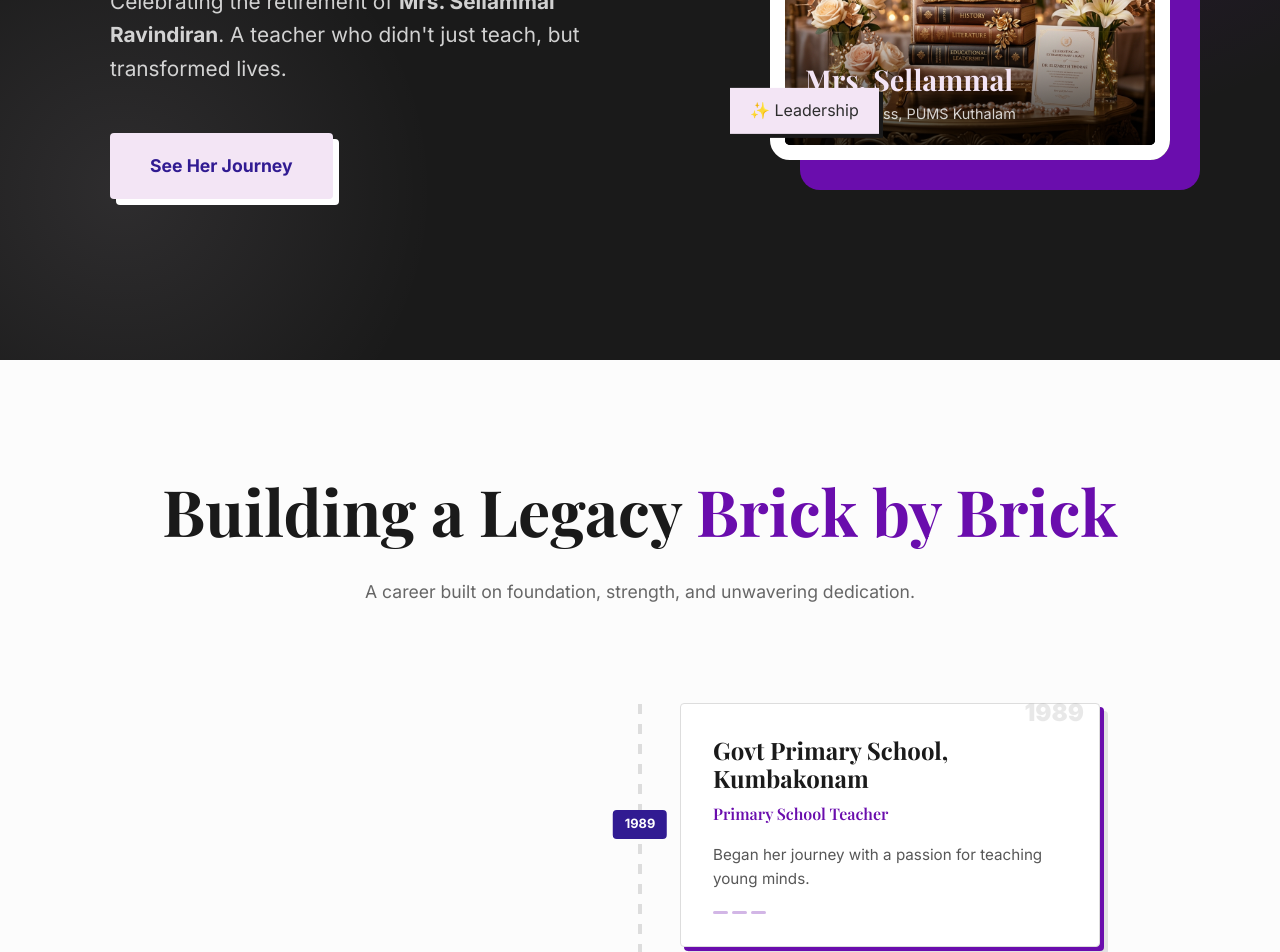
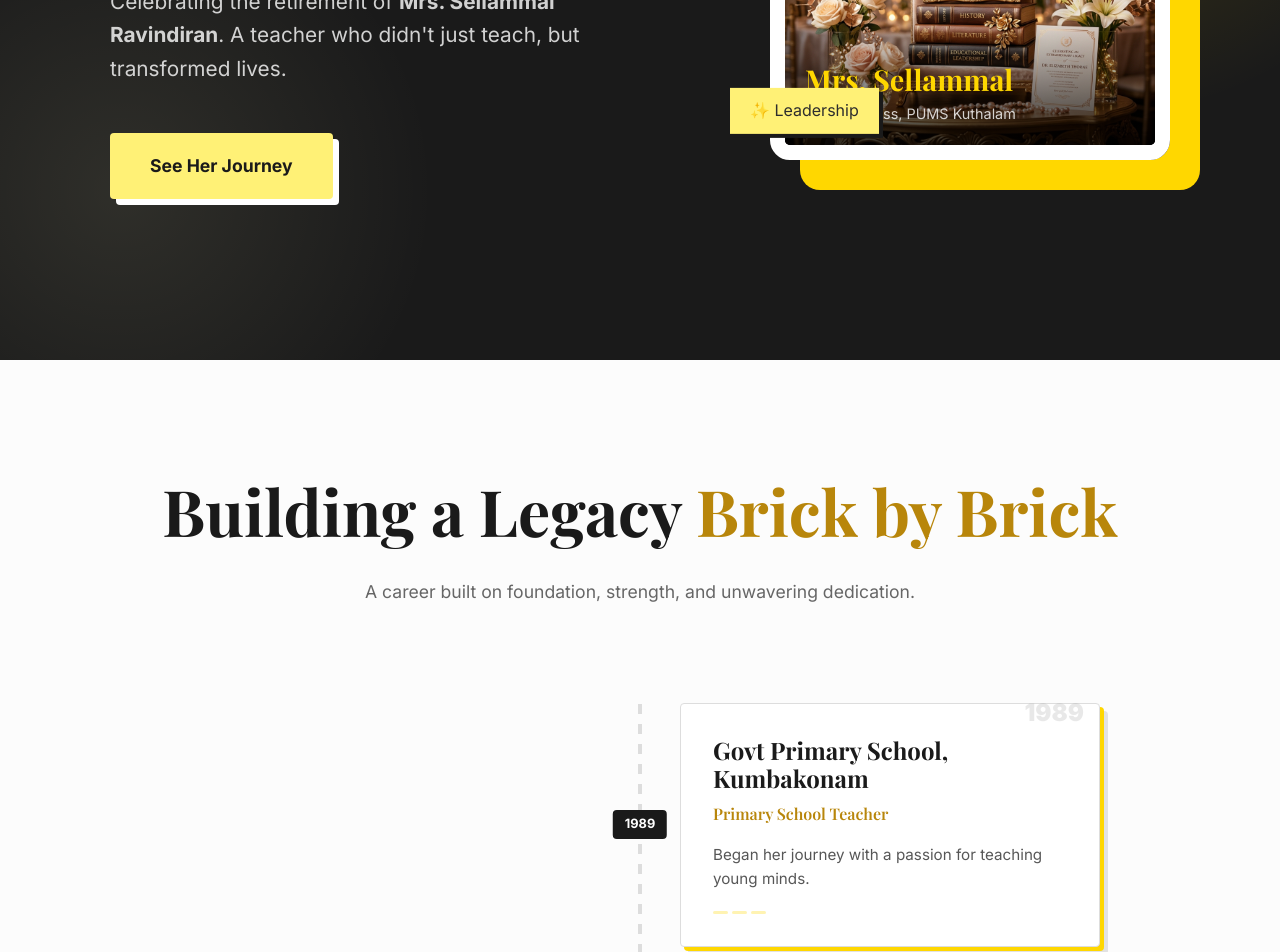
Before and after one commit to xrvnsp/Retire, a React (Vite) app: page / in a window 1280 px wide. Shown: the part 440-1392 px from the top of the page. Built offline with nearby package versions, Linux system fonts and the light colour scheme; a web font is replaced by a local one.

Commit message:
Revert theme to yellow and white

```diff
--- a/src/components/FamilyMessages.jsx
+++ b/src/components/FamilyMessages.jsx
@@ -53,7 +53,7 @@ const FamilyMessages = () => {
               whileInView={{ opacity: 1, y: 0 }}
               viewport={{ once: true }}
               transition={{ delay: index * 0.15 }}
-              className={index % 2 === 0 ? "brick-card" : "brick-card-purple"}
+              className={index % 2 === 0 ? "brick-card" : "brick-card-yellow"}
               style={{
                 padding: isMobile ? '2rem 1.5rem' : '3rem 2rem',
                 display: 'flex',
@@ -62,7 +62,7 @@ const FamilyMessages = () => {
               }}
             >
               <div>
-                <Quote size={isMobile ? 30 : 40} color={index % 2 === 0 ? "var(--primary)" : "var(--primary-dark)"} style={{ opacity: 0.2, marginBottom: '1rem' }} />
+                <Quote size={isMobile ? 30 : 40} color={index % 2 === 0 ? "var(--primary)" : "var(--secondary)"} style={{ opacity: 0.2, marginBottom: '1rem' }} />
                 <p style={{
                   fontSize: isMobile ? '1rem' : '1.1rem',
                   fontStyle: 'italic',
@@ -74,9 +74,9 @@ const FamilyMessages = () => {
                 </p>
               </div>
               <div style={{ borderTop: `1px solid ${index % 2 === 0 ? '#eee' : 'rgba(0,0,0,0.1)'}`, paddingTop: '1rem' }}>
-                <h4 style={{ fontSize: '1.1rem', color: 'var(--primary-dark)', fontWeight: 'bold' }}>{msg.name}</h4>
+                <h4 style={{ fontSize: '1.1rem', color: 'var(--secondary)', fontWeight: 'bold' }}>{msg.name}</h4>
                 <span style={{
-                  color: index % 2 === 0 ? 'var(--primary-dark)' : 'var(--primary-dark)',
+                  color: index % 2 === 0 ? 'var(--primary-dark)' : 'var(--secondary)',
                   fontWeight: '600',
                   opacity: 0.8,
                   fontSize: '0.85rem'
--- a/src/components/Hero.jsx
+++ b/src/components/Hero.jsx
@@ -88,7 +88,7 @@ const Hero = () => {
               marginBottom: '1.5rem',
               fontFamily: 'var(--font-serif)'
             }}>
-              A Legacy of <span style={{ color: 'var(--primary-light)' }}>Impact.</span>
+              A Legacy of <span style={{ color: 'var(--primary)' }}>Impact.</span>
             </h1>
 
             <p style={{
@@ -108,11 +108,11 @@ const Hero = () => {
               animate={{ opacity: 1, y: 0 }}
               transition={{ delay: 1 }}
             >
-              <a href="#milestones" className="brick-card-purple" style={{
+              <a href="#milestones" className="brick-card-yellow" style={{
                 padding: '1.2rem 2.5rem',
                 fontSize: '1.1rem',
                 textDecoration: 'none',
-                color: 'var(--primary-dark)',
+                color: 'var(--secondary)',
                 fontWeight: 'bold',
                 borderRadius: '4px',
                 display: 'inline-block',
@@ -152,7 +152,7 @@ const Hero = () => {
                 color: 'white',
                 textAlign: 'left'
               }}>
-                <h3 style={{ fontSize: isMobile ? '1.4rem' : '1.8rem', color: 'var(--primary-light)' }}>Mrs. Sellammal</h3>
+                <h3 style={{ fontSize: isMobile ? '1.4rem' : '1.8rem', color: 'var(--primary)' }}>Mrs. Sellammal</h3>
                 <p style={{ fontSize: '0.9rem', opacity: 0.8 }}>Headmistress, PUMS Kuthalam</p>
               </div>
             </div>
@@ -179,7 +179,7 @@ const Hero = () => {
               <motion.div
                 animate={{ y: [0, 15, 0] }}
                 transition={{ duration: 4, repeat: Infinity, delay: 1 }}
-                className="brick-card-purple"
+                className="brick-card-yellow"
                 style={{
                   position: 'absolute',
                   bottom: '40px',
--- a/src/components/Milestones.jsx
+++ b/src/components/Milestones.jsx
@@ -14,7 +14,7 @@ const milestones = [
     school: "Municipal Middle School, Mayiladuthurai",
     role: "Secondary Grade Assistant",
     desc: "Promoted and recognized for exceptional classroom management.",
-    type: "purple"
+    type: "yellow"
   },
   {
     year: "2005",
@@ -28,7 +28,7 @@ const milestones = [
     school: "Panchayat Union Middle School, Kuthalam",
     role: "Headmistress",
     desc: "Appointed as Headmistress, leading the school to new heights of academic excellence.",
-    type: "purple"
+    type: "yellow"
   },
   {
     year: "2024",
@@ -52,7 +52,7 @@ const Milestones = () => {
           style={{ textAlign: 'center', marginBottom: isMobile ? '3rem' : '6rem' }}
         >
           <h2 style={{ fontSize: 'clamp(2rem, 6vw, 4rem)', color: 'var(--secondary)' }}>
-            Building a Legacy <span style={{ color: 'var(--primary)' }}>Brick by Brick</span>
+            Building a Legacy <span style={{ color: 'var(--primary-dark)' }}>Brick by Brick</span>
           </h2>
           <p style={{ fontSize: '1.1rem', color: 'var(--text-muted)', marginTop: '1rem' }}>
             A career built on foundation, strength, and unwavering dedication.
@@ -99,7 +99,7 @@ const Milestones = () => {
                 position: 'absolute',
                 left: isMobile ? '20px' : '50%',
                 transform: 'translateX(-50%)',
-                backgroundColor: 'var(--primary-dark)',
+                backgroundColor: 'var(--secondary)',
                 color: 'white',
                 padding: '4px 12px',
                 borderRadius: '4px',
@@ -110,7 +110,7 @@ const Milestones = () => {
                 {item.year}
               </div>
 
-              <div className={`brick-card ${item.type === 'purple' ? 'brick-card-purple' : ''}`} style={{
+              <div className={`brick-card ${item.type === 'yellow' ? 'brick-card-yellow' : ''}`} style={{
                 width: isMobile ? '100%' : '42%',
                 margin: isMobile ? '0' : '0 4%',
                 padding: isMobile ? '1.5rem' : '2rem'
@@ -126,7 +126,7 @@ const Milestones = () => {
                   {item.year}
                 </div>
                 <h3 style={{ fontSize: isMobile ? '1.2rem' : '1.5rem', marginBottom: '0.5rem', lineHeight: '1.2' }}>{item.school}</h3>
-                <h4 style={{ fontSize: '1rem', color: 'var(--primary)', marginBottom: '1rem', fontWeight: '600' }}>
+                <h4 style={{ fontSize: '1rem', color: 'var(--primary-dark)', marginBottom: '1rem', fontWeight: '600' }}>
                   {item.role}
                 </h4>
                 <p style={{ fontSize: '0.95rem', color: 'var(--text)', opacity: 0.8 }}>{item.desc}</p>
@@ -140,7 +140,7 @@ const Milestones = () => {
                     <div key={i} style={{
                       width: '15px',
                       height: '3px',
-                      backgroundColor: item.type === 'purple' ? 'var(--primary-dark)' : 'var(--primary)',
+                      backgroundColor: item.type === 'yellow' ? 'var(--secondary)' : 'var(--primary)',
                       opacity: 0.3,
                       borderRadius: '2px'
                     }} />
--- a/src/index.css
+++ b/src/index.css
@@ -1,16 +1,16 @@
 :root {
-  --primary: #6A0DAD; /* Deep Purple */
-  --primary-light: #F3E5F5; /* Soft Lavender */
-  --primary-dark: #311B92; /* Royal Purple */
+  --primary: #FFD700; /* Rich Gold/Yellow */
+  --primary-light: #FFF9C4; /* Soft Yellow */
+  --primary-dark: #B8860B;
   --secondary: #1A1A1A;
-  --accent: #D4AF37; /* Premium Gold Accent */
+  --accent: #FF5722;
   --bg: #FFFFFF;
-  --brick-white: #FAFAFA;
-  --brick-purple: #F3E5F5;
+  --brick-white: #F5F5F5;
+  --brick-yellow: #FFF176;
   --text: #2D2D2D;
   --text-muted: #666;
-  --glass: rgba(255, 255, 255, 0.9);
-  --glass-border: rgba(106, 13, 173, 0.2);
+  --glass: rgba(255, 255, 255, 0.85);
+  --glass-border: rgba(255, 215, 0, 0.3);
 
   --font-serif: 'Playfair Display', serif;
   --font-sans: 'Inter', sans-serif;
@@ -57,10 +57,10 @@ h1, h2, h3, h4 {
     12px 12px 0px rgba(0,0,0,0.1);
 }
 
-.brick-card-purple {
-  background: var(--brick-purple);
+.brick-card-yellow {
+  background: var(--brick-yellow);
   box-shadow:
-    4px 4px 0px var(--primary-dark),
+    4px 4px 0px var(--secondary),
     8px 8px 0px rgba(0,0,0,0.1);
 }
 
@@ -70,7 +70,7 @@ h1, h2, h3, h4 {
   -webkit-backdrop-filter: blur(12px);
   border: 2px solid var(--glass-border);
   border-radius: 30px;
-  box-shadow: 0 15px 35px rgba(106, 13, 173, 0.1);
+  box-shadow: 0 15px 35px rgba(255, 215, 0, 0.1);
 }
 
 .container {
```
